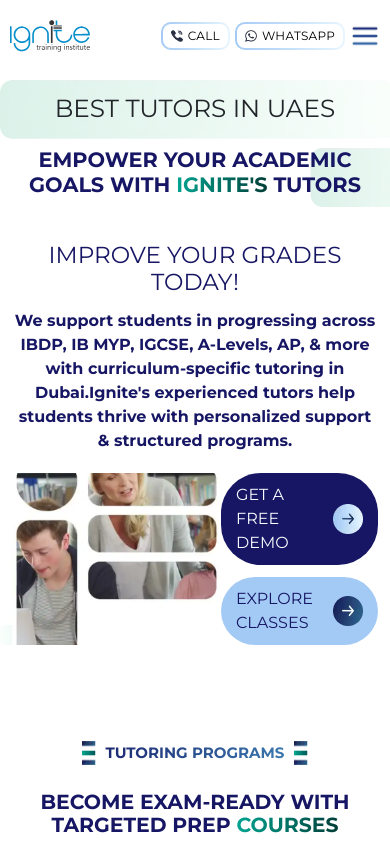
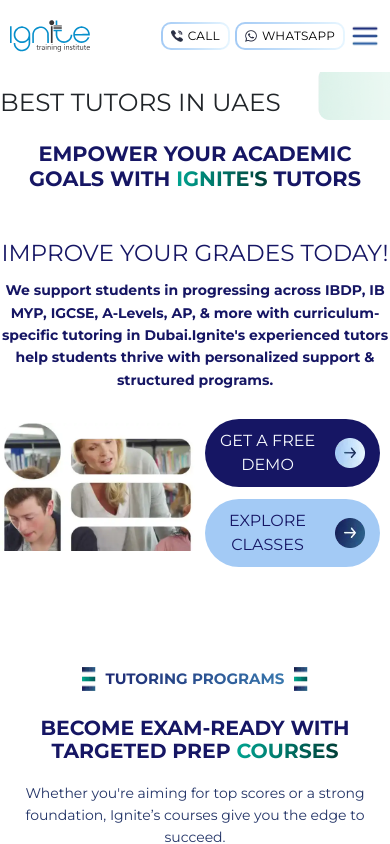
Before and after one commit to neelv007/ignite, a Next.js app: page / in a window 390 px wide. Shown: the top 844 px of the page. Built offline with nearby package versions, Linux system fonts and the light colour scheme; no server answers.

Commit message:
Update Hero.module.css

```diff
--- a/src/styles/home-copy/Hero.module.css
+++ b/src/styles/home-copy/Hero.module.css
@@ -136,55 +136,95 @@
 }
 
 /* =========================
-   MOBILE — CLIENT MATCH
+   MOBILE — FINAL FIXED LAYOUT
    ========================= */
 @media (max-width: 767px) {
 
-  /* Restore client mobile background */
+  /* Prevent header overlap */
   .hero {
-    padding: 20px 0 40px !important;
-    background: url(/images/banner-bg-mobile.webp) no-repeat;
-    background-size: 100% auto;
-    background-position: top center;
-    margin: -10px 0 6px !important;
+    padding-top: calc(var(--header-height, 72px) + 16px) !important;
+    background: url(/images/banner-bg-mobile.webp) no-repeat right top;
+    background-size: 90%;
   }
 
-  /* Fix header overlap */
-  :global(.homeCopy) {
-     padding-top: calc(var(--header-height, 72px) + 12px) !important;
-  }
-
-  /* Stack layout */
+  /* Stack everything vertically */
   .heroMain {
     flex-direction: column;
   }
 
-  .heroLeft {
-    margin: 0;
+  .heroLeft,
+  .heroRight {
+    width: 100% !important;
+    padding: 0 !important;
+    margin: 0 !important;
+    position: static !important;
+  }
+
+  /* TEXT — restore proper spacing */
+  .heroTitleMobile {
+    margin-bottom: 12px;
+  }
+
+  .heroParagraph {
+    display: block !important;
+    font-size: 14px;
+    line-height: 1.6;
+    text-align: center;
+    margin-bottom: 16px;
+  }
+
+  .heroParagraph strong {
+    display: inline;
+  }
+
+  /* IMAGE — FULL WIDTH */
+  .videoContainer {
+    width: 100% !important;
+    aspect-ratio: 16 / 9;
+    margin: 16px 0;
+    position: relative;
+  }
+
+  .heroPoster {
+    position: relative !important;
+    width: 100% !important;
+    height: auto !important;
+    border-radius: 18px;
+  }
+
+  /* VIDEO OFF ON MOBILE */
+  .heroVideo {
+    display: none !important;
+  }
+
+  /* BUTTONS — STACKED BELOW IMAGE */
+  .buttonGroup {
+    position: static !important;
+    width: 100% !important;
+    margin-top: 12px;
+    gap: 12px;
+    display: flex;
+    flex-direction: column;
+    align-items: center;
+  }
+
+  .buttonGroup a {
+    width: 90%;
+    max-width: 320px;
     text-align: center;
   }
 
-  /* Hide desktop heading */
-  .heroTitleDesktop {
-    display: none;
+  /* Remove decorative pseudo junk */
+  .homeherosection > div::after,
+  .SubHeading::before,
+  .SubHeading::after {
+    display: none !important;
+    content: none !important;
   }
 
-  /* Mobile image sizing */
-  .videoContainer {
-    width: 100%;
-    aspect-ratio: 16 / 9;
-    margin-top: 20px;
-  }
-
-  /* Disable video on mobile */
-  .heroVideo {
-    display: none;
-  }
-
-  /* Center buttons */
-  .buttonGroup {
-    position: static;
-    margin-top: 20px;
-    align-items: center;
+  /* Kill animations for stability */
+  :global(*) {
+    animation: none !important;
+    transition: none !important;
   }
 }
```
